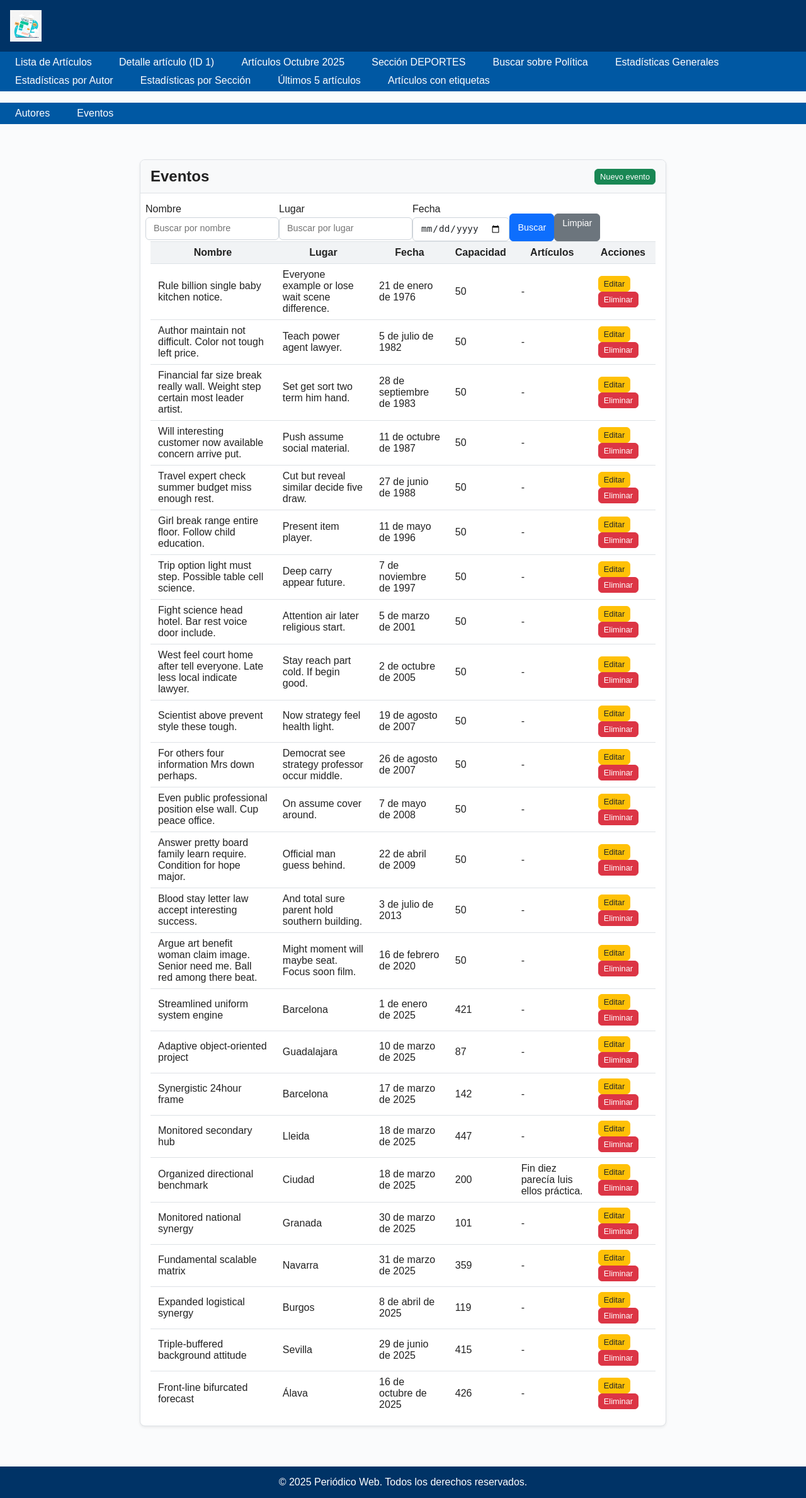
After one commit to JoseAntonioGamez/Periodico, a Django app: page /eventos/ in a window 1280 px wide. The commit adds this page. Shown: the whole page at 63% size. Run offline with Django 5.2, Linux system fonts and the light colour scheme; data comes from the database, SQL or seed files in the repository; tables that the repository leaves empty hold one stand-in row (values such as "Sample post").

Commit message:
CRUD 2: EVENTO

```diff
--- /dev/null
+++ b/periodicoweb/templates/evento/evento_list.html
@@ -0,0 +1,74 @@
+{% extends 'base.html' %}
+
+{% block title %}Eventos{% endblock %}
+
+{% block content %}
+<div class="container mt-4">
+  <div class="card shadow-sm">
+    <div class="card-header d-flex justify-content-between align-items-center">
+      <h2 class="mb-0">Eventos</h2>
+      <a href="{% url 'evento_create' %}" class="btn btn-success btn-sm">Nuevo evento</a>
+    </div>
+    <div class="card-body">
+      <form method="get" class="row g-3 mb-3 align-items-end">
+        <div class="col-md-4">
+          <label class="form-label" for="id_buscar_nombre">Nombre</label>
+          <input type="text" id="id_buscar_nombre" name="nombre" value="{{ query_nombre }}" class="form-control" placeholder="Buscar por nombre">
+        </div>
+        <div class="col-md-4">
+          <label class="form-label" for="id_buscar_lugar">Lugar</label>
+          <input type="text" id="id_buscar_lugar" name="lugar" value="{{ query_lugar }}" class="form-control" placeholder="Buscar por lugar">
+        </div>
+        <div class="col-md-4">
+          <label class="form-label" for="id_buscar_fecha">Fecha</label>
+          <input type="date" id="id_buscar_fecha" name="fecha" value="{{ query_fecha }}" class="form-control">
+        </div>
+        <div class="col-md-12 d-flex gap-2 mt-3">
+          <button type="submit" class="btn btn-primary">Buscar</button>
+          <a href="{% url 'evento_list' %}" class="btn btn-secondary">Limpiar</a>
+        </div>
+      </form>
+      <div class="table-responsive">
+        <table class="table table-striped table-hover">
+          <thead>
+            <tr>
+              <th>Nombre</th>
+              <th>Lugar</th>
+              <th>Fecha</th>
+              <th>Capacidad</th>
+              <th>Artículos</th>
+              <th>Acciones</th>
+            </tr>
+          </thead>
+          <tbody>
+            {% for evento in eventos %}
+              <tr>
+                <td>{{ evento.nombre }}</td>
+                <td>{{ evento.lugar|default:"-" }}</td>
+                <td>{{ evento.fecha }}</td>
+                <td>{{ evento.capacidad }}</td>
+                <td>
+                  {% for articulo in evento.articulos.all %}
+                    {{ articulo.titulo }}{% if not forloop.last %}, {% endif %}
+                  {% empty %}
+                    -
+                  {% endfor %}
+                </td>
+                <td>
+                  <a href="{% url 'evento_update' evento.pk %}" class="btn btn-warning btn-sm">Editar</a>
+                  <form method="post" action="{% url 'evento_delete' evento.pk %}" class="d-inline" onsubmit="return confirm('¿Seguro que quieres eliminar el evento {{ evento.nombre }}?');">
+                    {% csrf_token %}
+                    <button type="submit" class="btn btn-danger btn-sm">Eliminar</button>
+                  </form>
+                </td>
+              </tr>
+            {% empty %}
+              <tr><td colspan="6">No hay eventos.</td></tr>
+            {% endfor %}
+          </tbody>
+        </table>
+      </div>
+    </div>
+  </div>
+</div>
+{% endblock %}
--- a/periodicoweb/templates/navbar.html
+++ b/periodicoweb/templates/navbar.html
@@ -14,6 +14,7 @@
   <br>
   <ul>
     <li><a href="{% url 'autor_list' %}">Autores</a></li>
+    <li><a href="{% url 'evento_list' %}">Eventos</a></li>
   </ul>
 
 </nav>
--- a/periodicoweb/urls.py
+++ b/periodicoweb/urls.py
@@ -18,4 +18,9 @@ urlpatterns = [
     path('autores/nuevo/', views.autor_create, name='autor_create'),
     path('autores/<int:pk>/editar/', views.autor_update, name='autor_update'),
     path('autores/<int:pk>/eliminar/', views.autor_delete, name='autor_delete'),
+
+    path('eventos/', views.evento_list, name='evento_list'),
+    path('eventos/nuevo/', views.evento_create, name='evento_create'),
+    path('eventos/<int:pk>/editar/', views.evento_update, name='evento_update'),
+    path('eventos/<int:pk>/eliminar/', views.evento_delete, name='evento_delete'),
 ]
--- a/periodicoweb/views.py
+++ b/periodicoweb/views.py
@@ -320,7 +320,7 @@ def autor_list(request):
         except ValueError:
             pass
 
-    autores = autores.order_by('nombre')  # orden explícito
+    autores = autores.order_by('nombre')
 
     context = {
         'autores': autores,
@@ -378,5 +378,82 @@ def autor_delete(request, pk):
         messages.success(request, f'Se ha eliminado el autor "{nombre}".')
         return redirect('autor_list')
 
-    # Si es GET, no borra; vuelve al listado
     return redirect('autor_list')
+
+"""
+CRUD 2: Evento
+"""
+
+def evento_list(request):
+    query_nombre = request.GET.get('nombre', '').strip()
+    query_lugar = request.GET.get('lugar', '').strip()
+    query_fecha = request.GET.get('fecha', '').strip()
+
+    eventos = Evento.objects.all()
+
+    if query_nombre:
+        eventos = eventos.filter(nombre__icontains=query_nombre)
+    if query_lugar:
+        eventos = eventos.filter(lugar__icontains=query_lugar)
+    if query_fecha:
+        try:
+            eventos = eventos.filter(fecha=query_fecha)
+        except ValueError:
+            pass
+
+    eventos = eventos.order_by('fecha', 'nombre')
+
+    context = {
+        'eventos': eventos,
+        'query_nombre': query_nombre,
+        'query_lugar': query_lugar,
+        'query_fecha': query_fecha,
+    }
+    return render(request, 'evento/evento_list.html', context)
+
+def evento_create(request):
+    if request.method == 'POST':
+        form = EventoForm(request.POST)
+        if form.is_valid():
+            evento = form.save()
+            messages.success(request, f'Se ha creado el evento "{evento.nombre}" correctamente.')
+            return redirect('evento_list')
+        else:
+            messages.error(request, 'Hay errores en el formulario. Revisa los campos.')
+    else:
+        form = EventoForm()
+
+    return render(request, 'evento/evento_form.html', {'form': form, 'title': 'Crear evento'})
+
+def evento_update(request, pk):
+    evento = Evento.objects.filter(pk=pk).first()
+    if not evento:
+        messages.error(request, 'El evento no existe.')
+        return redirect('evento_list')
+
+    if request.method == 'POST':
+        form = EventoForm(request.POST, instance=evento)
+        if form.is_valid():
+            form.save()
+            messages.success(request, f'Se ha actualizado el evento "{evento.nombre}" correctamente.')
+            return redirect('evento_list')
+        else:
+            messages.error(request, 'Hay errores en el formulario. Revisa los campos.')
+    else:
+        form = EventoForm(instance=evento)
+
+    return render(request, 'evento/evento_form.html', {'form': form, 'title': 'Editar evento'})
+
+def evento_delete(request, pk):
+    evento = Evento.objects.filter(pk=pk).first()
+    if not evento:
+        messages.error(request, 'El evento no existe o ya ha sido eliminado.')
+        return redirect('evento_list')
+
+    if request.method == 'POST':
+        nombre = evento.nombre
+        evento.delete()
+        messages.success(request, f'Se ha eliminado el evento "{nombre}".')
+        return redirect('evento_list')
+
+    return redirect('evento_list')
```
Also changed, not shown: periodicoweb/forms.py (+39 -6 lines), periodicoweb/templates/evento/evento_form.html (added, +35 -0 lines), README.md.
